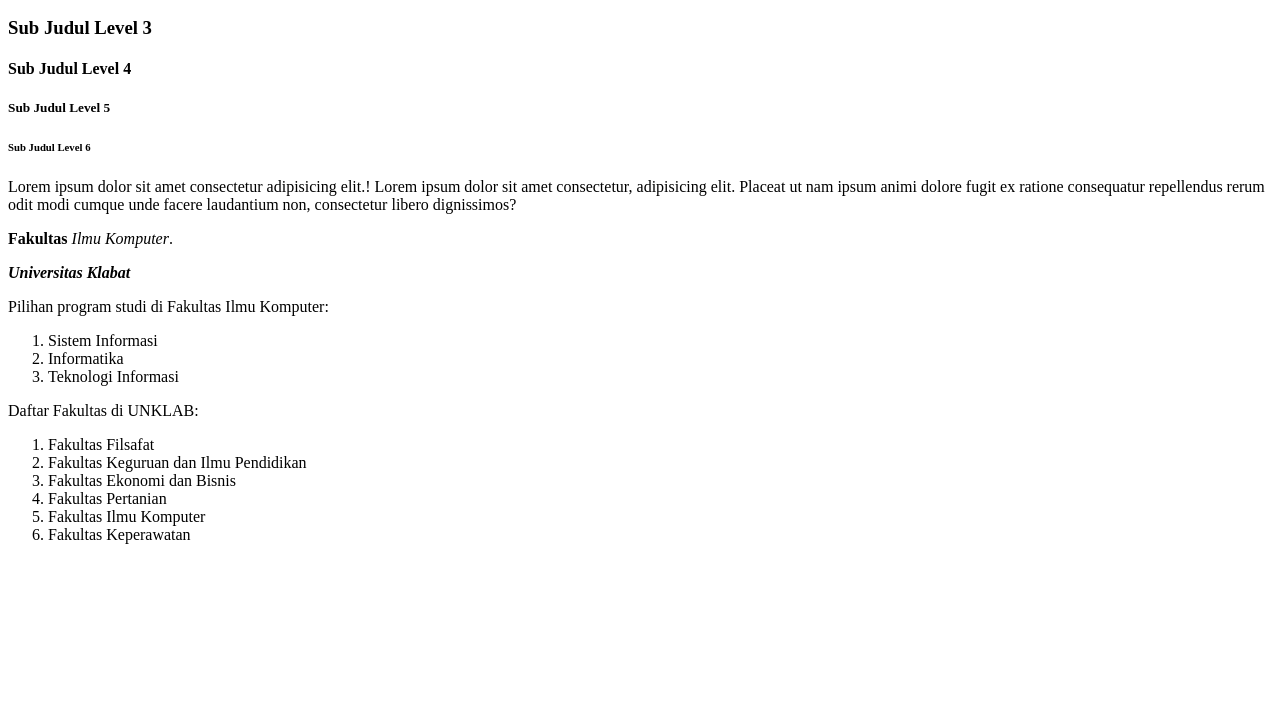
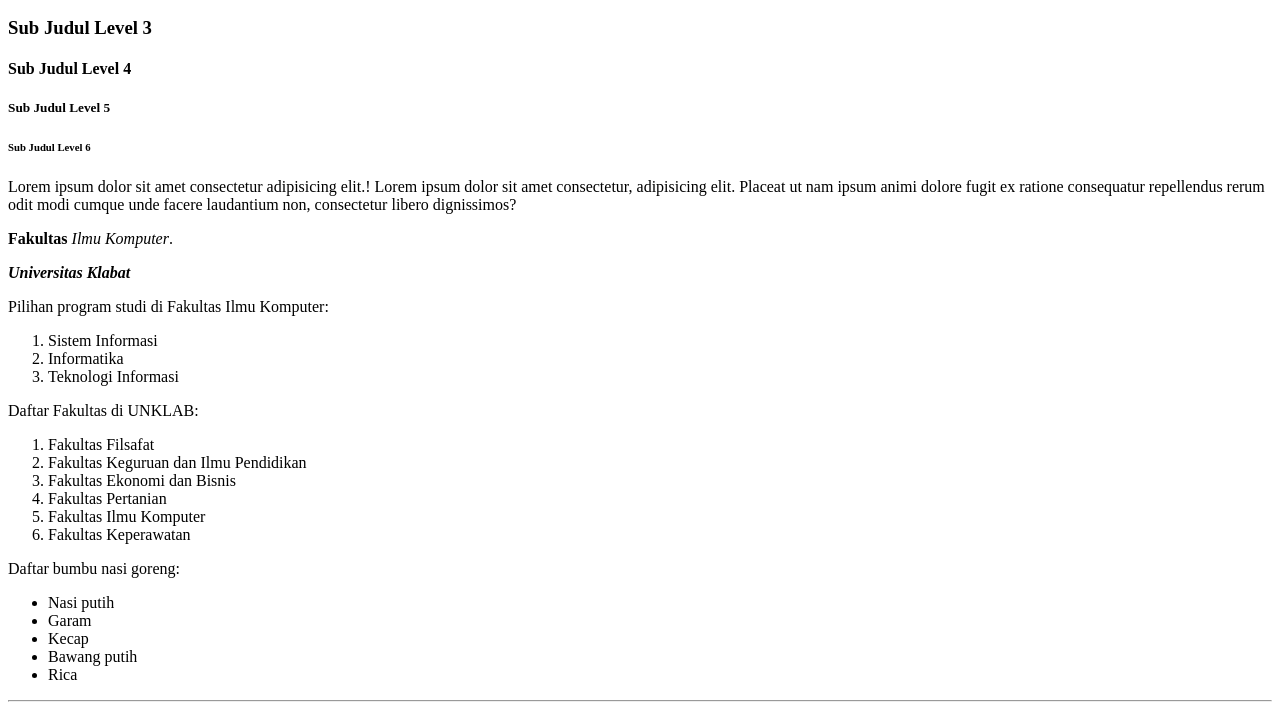
Before and after one commit to reymonr/wdc_code, a plain HTML site: page text.html in a window 1280 px wide. Shown: the part 110-820 px from the top of the page. Drawn offline with Linux system fonts and the light colour scheme.

Commit message:
add unordered list and hr

```diff
--- a/text.html
+++ b/text.html
@@ -44,5 +44,17 @@
       <li>Fakultas Ilmu Komputer</li>
       <li>Fakultas Keperawatan</li>
     </ol>
+
+    <!-- CONTOH UNORDERED LIST -->
+    <p>Daftar bumbu nasi goreng:</p>
+    <ul>
+      <li>Nasi putih</li>
+      <li>Garam</li>
+      <li>Kecap</li>
+      <li>Bawang putih</li>
+      <li>Rica</li>
+    </ul>
+
+    <hr>
   </body>
 </html>
```
